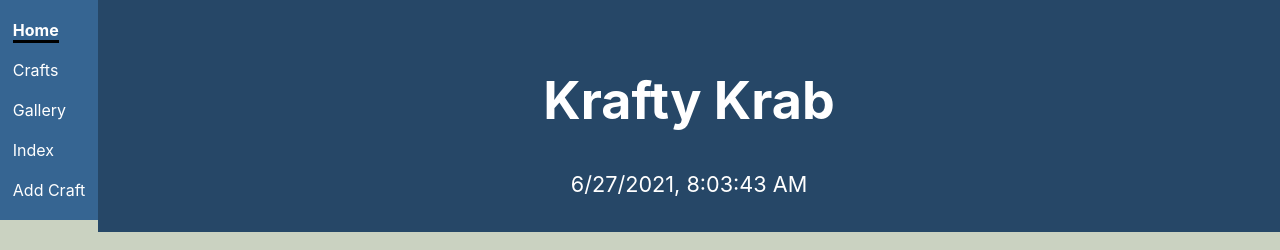
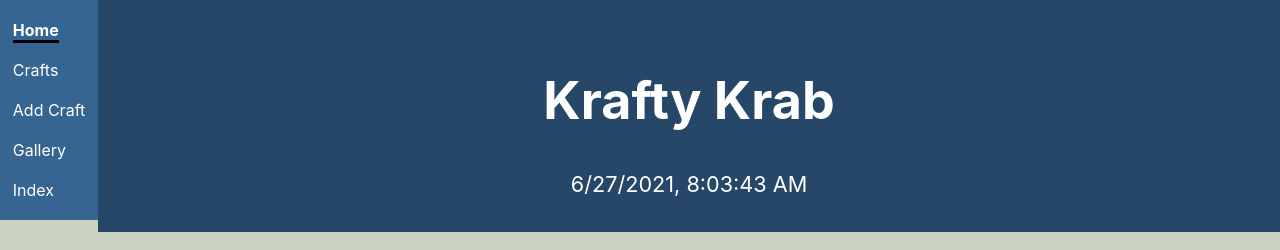
Before and after one commit to meranly8/react-redux-krafty-krab, a React (Create React App) app: page / in a window 1280 px wide. Shown: the top 250 px of the page. Built offline with nearby package versions, Linux system fonts and the light colour scheme; no server answers.

Commit message:
Reordered NavBarMain NavLinks

```diff
--- a/src/components/NavBarMain.js
+++ b/src/components/NavBarMain.js
@@ -8,9 +8,9 @@ const NavBarMain = () => {
             <br />
             <NavLink to="/" exact className="link-main" activeClassName="current-main">Home</NavLink><br /><br />
             <NavLink to="/crafts" exact className="link-main" activeClassName="current-main">Crafts</NavLink><br /><br />
+            <NavLink to="/crafts/new" exact className="link-main" activeClassName="current-main">Add Craft</NavLink><br /><br />
             <NavLink to="/crafts/gallery" exact className="link-main" activeClassName="current-main">Gallery</NavLink><br /><br />
             <NavLink to="/crafts/index" exact className="link-main" activeClassName="current-main">Index</NavLink><br /><br />
-            <NavLink to="/crafts/new" exact className="link-main" activeClassName="current-main">Add Craft</NavLink><br /><br />
         </section>
     )
 }
```
